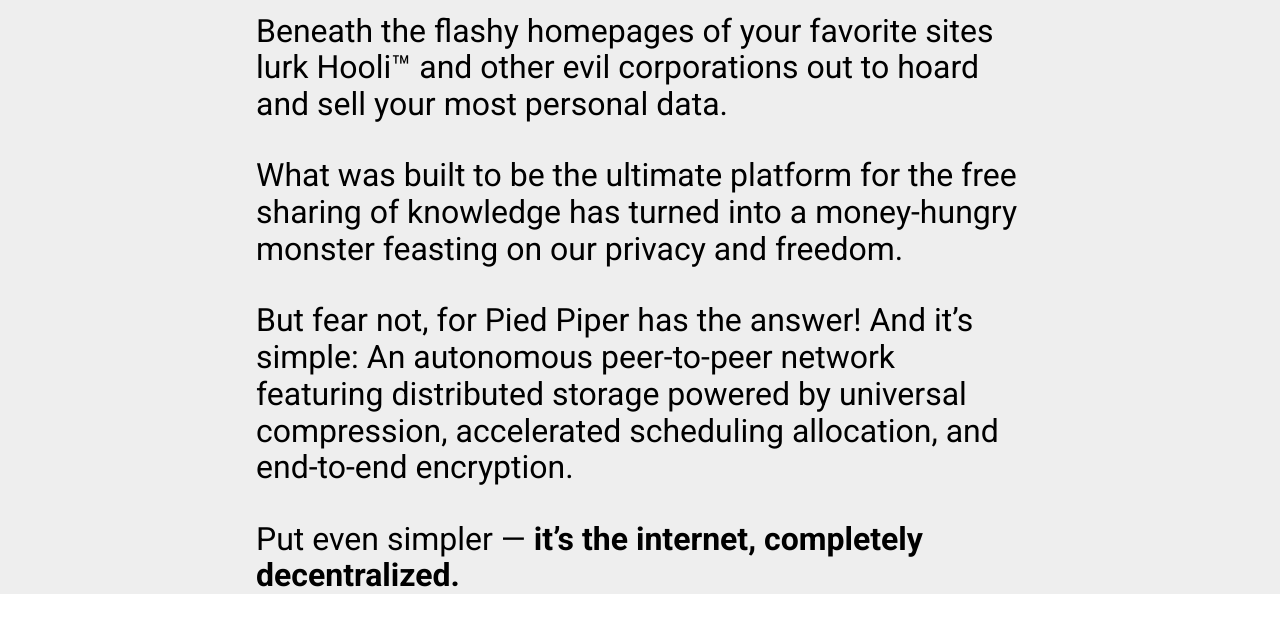
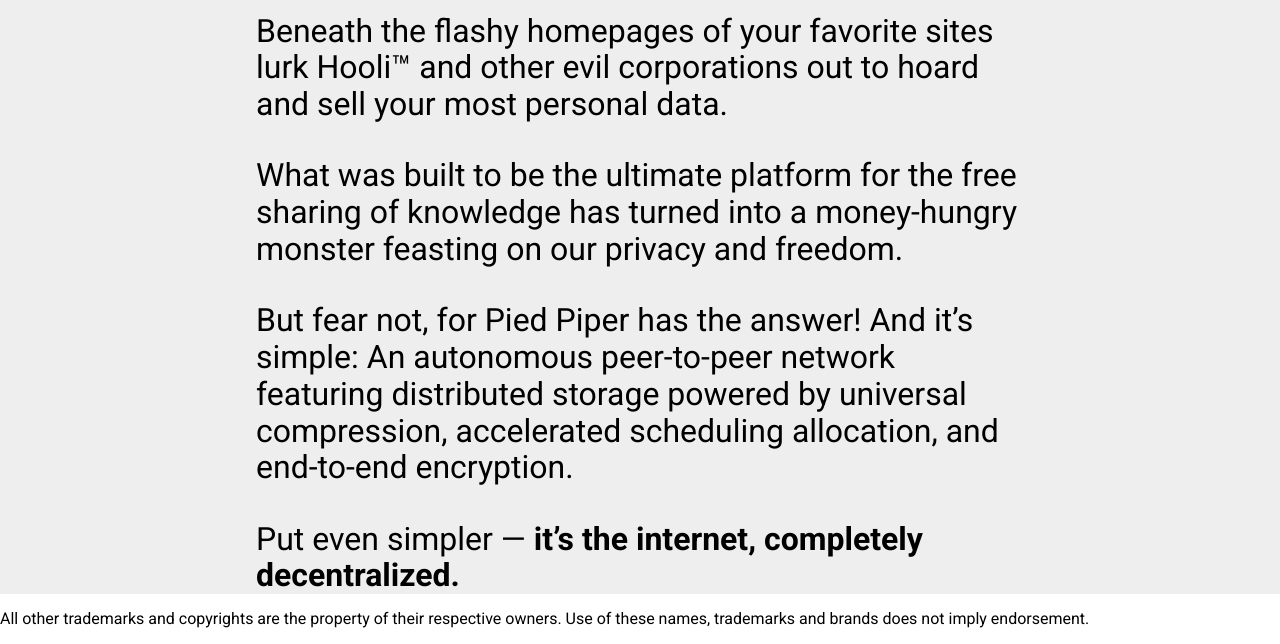
Before and after one commit to IST-Nomad/Pied, a plain HTML site: page index.html in a window 1280 px wide. Shown: the part 612-1256 px from the top of the page. Before the commit the page ends 1206 px from the top, so only its background shows below. Drawn offline with nearby package versions, Linux system fonts and the light colour scheme.

```diff
--- a/index.html
+++ b/index.html
@@ -45,7 +45,12 @@
         </div>
     </main>
     <footer>
-
+        <p class="footer">
+            All other trademarks and copyrights
+            are the property of their respective
+            owners. Use of these names, trademarks
+            and brands does not imply endorsement.
+        </p>
     </footer>
 </body>
 </html>
```
